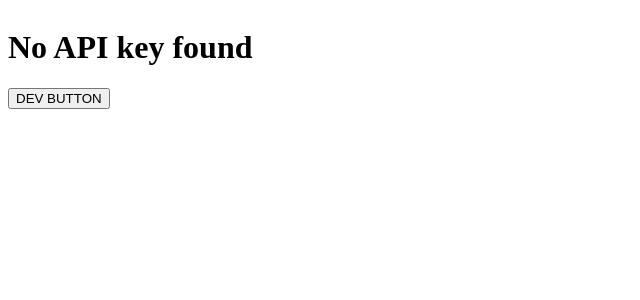
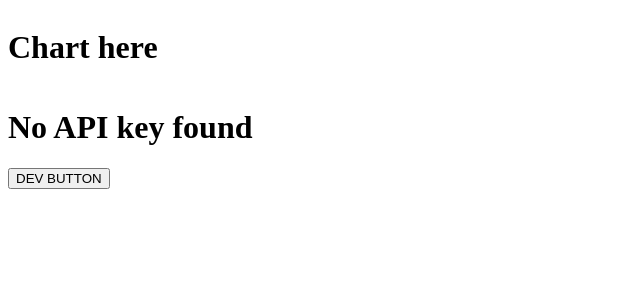
Before and after one commit to LarsGKodehode/stock-chart, a React (Vite) app: page / in a window 1280 px wide. Shown: the top 300 px of the page, without its empty margins (0-640 px from the left). Built offline with nearby package versions, Linux system fonts and the light colour scheme; no server answers.

Commit message:
minor work

```diff
--- a/src/App.tsx
+++ b/src/App.tsx
@@ -12,6 +12,7 @@ import {
 import './App.css';
 
 // Components
+import StockChart from './assets/components/StockChart/StockChart';
 
 // secret format
 interface SecretesFormat {
@@ -107,9 +108,10 @@ function App() {
   return (
     <div className="App">
 
-      <h1>{ENV.API_KEY ? ENV.API_KEY : `No API key found`}</h1>
+      <StockChart />
 
       <div className='DEV_STUFF'>
+        <h1>{ENV.API_KEY ? ENV.API_KEY : `No API key found`}</h1>
         <button onClick={() => doStuff()}>DEV BUTTON</button>
       </div>
 
--- a/src/assets/components/StockChart/StockChart.tsx
+++ b/src/assets/components/StockChart/StockChart.tsx
@@ -18,7 +18,7 @@ function StockChart(props: ComponentStockChart): JSX.Element {
   }, []);
 
   return(
-    <div>
+    <div id='chart-container'>
       <h1>Chart here</h1>
     </div>
   );
```
